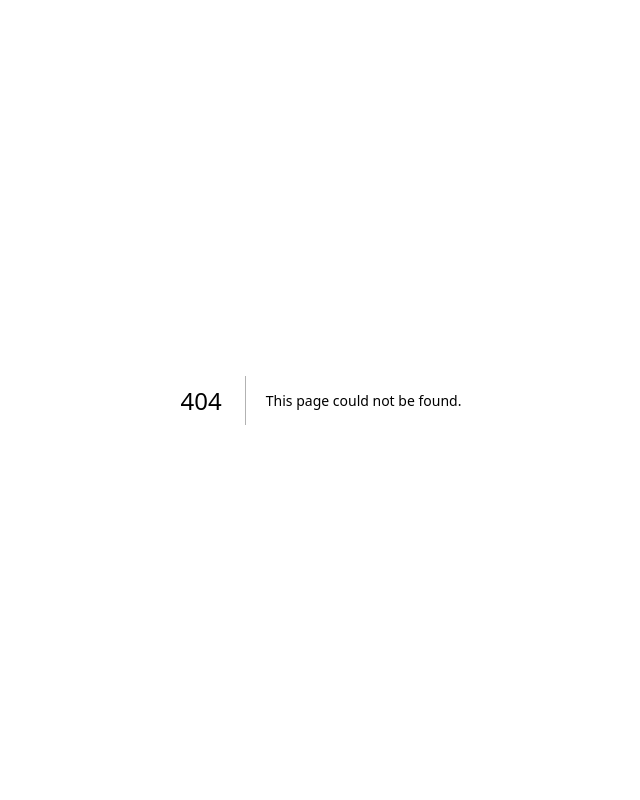
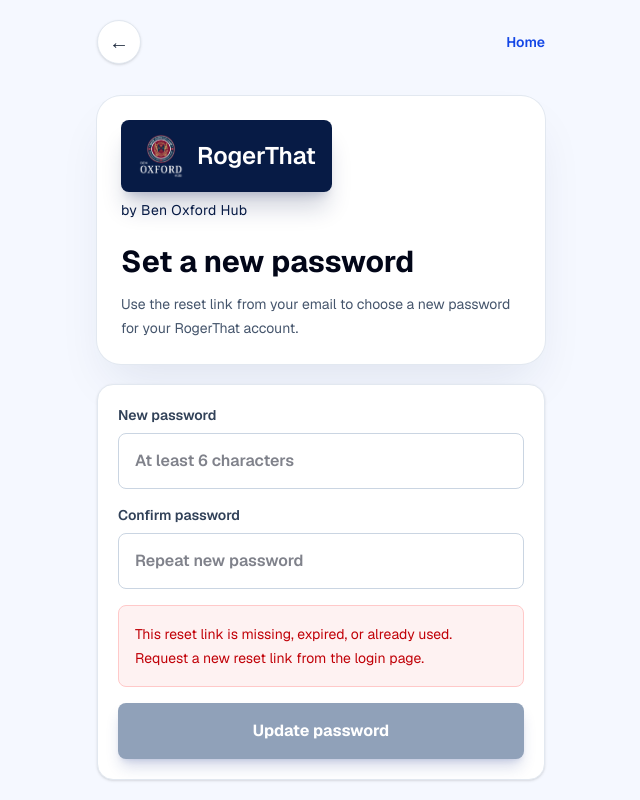
Before and after one commit to M3-AI-alt/rogerthat-app, a Next.js app: page /reset-password in a window 1280 px wide. Before the commit this address had no page. Shown: the whole page, without its empty margins (319-959 px from the left). Built offline with nearby package versions, Linux system fonts and the light colour scheme; no server answers.

Commit message:
Add password reset flow

```diff
--- a/src/app/login/page.tsx
+++ b/src/app/login/page.tsx
@@ -46,6 +46,40 @@
   const [statusMessage, setStatusMessage] = useState("");
   const [isLoading, setIsLoading] = useState(false);
   const [showCreateOptions, setShowCreateOptions] = useState(false);
+
+  async function handlePasswordResetRequest() {
+    setErrorMessage("");
+    setStatusMessage("");
+
+    const configError = getSupabaseConfigError();
+
+    if (configError) {
+      setErrorMessage(configError);
+      return;
+    }
+
+    if (!loginId.includes("@")) {
+      setErrorMessage("Enter your school email address first, then request a reset link.");
+      return;
+    }
+
+    setIsLoading(true);
+
+    const { error } = await supabase.auth.resetPasswordForEmail(loginId.trim(), {
+      redirectTo: `${window.location.origin}${ROUTES.resetPassword}`,
+    });
+
+    setIsLoading(false);
+
+    if (error) {
+      setErrorMessage(getFriendlyAuthError(error));
+      return;
+    }
+
+    setStatusMessage(
+      "If this email exists in RogerThat, a password reset link has been sent. Open the link, set a new password, then log in again."
+    );
+  }
 
   async function handleEmailLogin(event: FormEvent<HTMLFormElement>) {
     event.preventDefault();
@@ -198,11 +232,8 @@
 
         <button
           className="mt-4 text-center text-sm font-semibold text-blue-700 transition hover:text-blue-900 focus:outline-none focus:ring-4 focus:ring-blue-500/30"
-          onClick={() =>
-            setStatusMessage(
-              "Password reset will be added later. Ask school administration if you cannot log in."
-            )
-          }
+          disabled={isLoading}
+          onClick={() => void handlePasswordResetRequest()}
           type="button"
         >
           Forgot password?
--- /dev/null
+++ b/src/app/reset-password/page.tsx
@@ -0,0 +1,234 @@
+"use client";
+
+import { getDashboardRoute } from "@/lib/profile";
+import { ROUTES } from "@/lib/routes";
+import { getFriendlyAuthError } from "@/lib/supabase/auth-errors";
+import { supabase, supabaseConfig } from "@/lib/supabase/client";
+import Image from "next/image";
+import Link from "next/link";
+import { useRouter } from "next/navigation";
+import {
+  type FormEvent,
+  type ReactElement,
+  useEffect,
+  useState,
+} from "react";
+
+function getSupabaseConfigError(): string {
+  if (!supabaseConfig.hasUrl || !supabaseConfig.hasAnonKey) {
+    return "Password reset is temporarily unavailable. Please contact school administration.";
+  }
+
+  return "";
+}
+
+export default function ResetPasswordPage(): ReactElement {
+  const router = useRouter();
+  const [password, setPassword] = useState("");
+  const [confirmPassword, setConfirmPassword] = useState("");
+  const [errorMessage, setErrorMessage] = useState("");
+  const [successMessage, setSuccessMessage] = useState("");
+  const [isReady, setIsReady] = useState(false);
+  const [isSaving, setIsSaving] = useState(false);
+
+  useEffect(() => {
+    let isMounted = true;
+
+    async function detectResetSession() {
+      const configError = getSupabaseConfigError();
+
+      if (configError) {
+        setErrorMessage(configError);
+        setIsReady(false);
+        return;
+      }
+
+      const {
+        data: { session },
+      } = await supabase.auth.getSession();
+
+      if (isMounted) {
+        setIsReady(Boolean(session));
+
+        if (!session) {
+          setErrorMessage(
+            "This reset link is missing, expired, or already used. Request a new reset link from the login page."
+          );
+        }
+      }
+    }
+
+    const {
+      data: { subscription },
+    } = supabase.auth.onAuthStateChange((event, session) => {
+      if (!isMounted) {
+        return;
+      }
+
+      if (event === "PASSWORD_RECOVERY" || session) {
+        setIsReady(true);
+        setErrorMessage("");
+      }
+    });
+
+    void detectResetSession();
+
+    return () => {
+      isMounted = false;
+      subscription.unsubscribe();
+    };
+  }, []);
+
+  async function handleUpdatePassword(event: FormEvent<HTMLFormElement>) {
+    event.preventDefault();
+    setErrorMessage("");
+    setSuccessMessage("");
+
+    if (password !== confirmPassword) {
+      setErrorMessage("Both password fields must match.");
+      return;
+    }
+
+    if (password.length < 6) {
+      setErrorMessage("Use at least 6 characters.");
+      return;
+    }
+
+    setIsSaving(true);
+
+    const { error } = await supabase.auth.updateUser({ password });
+
+    setIsSaving(false);
+
+    if (error) {
+      setErrorMessage(getFriendlyAuthError(error));
+      return;
+    }
+
+    setPassword("");
+    setConfirmPassword("");
+    setSuccessMessage("Password updated. Redirecting to your dashboard...");
+
+    const {
+      data: { user },
+    } = await supabase.auth.getUser();
+
+    if (!user) {
+      router.push(ROUTES.login);
+      return;
+    }
+
+    const { data: profile } = await supabase
+      .from("profiles")
+      .select(
+        "id, full_name, email, phone, role, has_admin_access, approval_status, created_at, updated_at"
+      )
+      .eq("id", user.id)
+      .maybeSingle();
+
+    window.setTimeout(() => {
+      const dashboardRoute = profile ? getDashboardRoute(profile) : null;
+      router.push(dashboardRoute ?? ROUTES.login);
+    }, 900);
+  }
+
+  return (
+    <main className="min-h-[100dvh] overflow-x-hidden bg-[#f5f8ff] px-4 py-4 text-slate-950 sm:px-5 sm:py-5">
+      <section className="mx-auto flex min-h-[calc(100dvh-2rem)] w-full max-w-md flex-col sm:min-h-[calc(100vh-2.5rem)]">
+        <div className="flex items-center justify-between">
+          <Link
+            aria-label="Go back to login"
+            className="inline-flex h-11 w-11 items-center justify-center rounded-full border border-slate-200 bg-white text-xl font-semibold text-slate-800 shadow-sm transition duration-200 hover:-translate-x-0.5 hover:bg-blue-50 hover:text-blue-800 focus:outline-none focus:ring-4 focus:ring-blue-500/30 active:scale-95"
+            href={ROUTES.login}
+          >
+            ←
+          </Link>
+          <Link
+            className="text-sm font-semibold text-blue-700 transition hover:text-blue-900 focus:outline-none focus:ring-4 focus:ring-blue-500/30"
+            href="/"
+          >
+            Home
+          </Link>
+        </div>
+
+        <div className="mt-8 rounded-3xl bg-white p-6 shadow-2xl shadow-blue-950/10 ring-1 ring-slate-200">
+          <div className="inline-flex min-h-14 items-center gap-3 rounded-lg bg-[#071b45] px-4 py-3 text-white shadow-xl shadow-blue-950/20">
+            <Image
+              alt="Ben Oxford Hub logo"
+              className="h-12 w-12 object-contain"
+              height={48}
+              priority
+              src="/ben-oxford-logo.png"
+              width={48}
+            />
+            <span className="text-2xl font-semibold leading-none tracking-normal">
+              RogerThat
+            </span>
+          </div>
+          <p className="mt-2 text-sm font-normal tracking-wide text-[#071b45]">
+            by Ben Oxford Hub
+          </p>
+          <h1 className="mt-6 text-3xl font-bold tracking-normal text-slate-950">
+            Set a new password
+          </h1>
+          <p className="mt-3 text-sm leading-6 text-slate-600">
+            Use the reset link from your email to choose a new password for your
+            RogerThat account.
+          </p>
+        </div>
+
+        <form
+          className="mt-5 grid gap-4 rounded-2xl border border-slate-200 bg-white p-5 shadow-sm"
+          onSubmit={handleUpdatePassword}
+        >
+          <label className="grid gap-2 text-sm font-semibold text-slate-700">
+            New password
+            <input
+              autoComplete="new-password"
+              className="min-h-14 rounded-lg border border-slate-300 px-4 text-base text-slate-950 transition focus:border-blue-600 focus:outline-none focus:ring-4 focus:ring-blue-500/20"
+              minLength={6}
+              onChange={(event) => setPassword(event.target.value)}
+              placeholder="At least 6 characters"
+              required
+              type="password"
+              value={password}
+            />
+          </label>
+          <label className="grid gap-2 text-sm font-semibold text-slate-700">
+            Confirm password
+            <input
+              autoComplete="new-password"
+              className="min-h-14 rounded-lg border border-slate-300 px-4 text-base text-slate-950 transition focus:border-blue-600 focus:outline-none focus:ring-4 focus:ring-blue-500/20"
+              minLength={6}
+              onChange={(event) => setConfirmPassword(event.target.value)}
+              placeholder="Repeat new password"
+              required
+              type="password"
+              value={confirmPassword}
+            />
+          </label>
+
+          {errorMessage ? (
+            <p className="rounded-lg border border-red-200 bg-red-50 p-4 text-sm leading-6 text-red-700">
+              {errorMessage}
+            </p>
+          ) : null}
+
+          {successMessage ? (
+            <p className="rounded-lg border border-emerald-200 bg-emerald-50 p-4 text-sm leading-6 text-emerald-800">
+              {successMessage}
+            </p>
+          ) : null}
+
+          <button
+            className="min-h-14 rounded-lg bg-blue-700 px-5 text-base font-bold text-white shadow-lg shadow-blue-900/20 transition duration-200 hover:-translate-y-0.5 hover:scale-[1.01] hover:bg-blue-800 focus:outline-none focus:ring-4 focus:ring-blue-500/30 active:scale-[0.98] disabled:cursor-not-allowed disabled:bg-slate-400"
+            disabled={!isReady || isSaving}
+            type="submit"
+          >
+            {isSaving ? "Saving..." : "Update password"}
+          </button>
+        </form>
+      </section>
+    </main>
+  );
+}
--- a/src/lib/routes.ts
+++ b/src/lib/routes.ts
@@ -16,6 +16,7 @@
   chats: "/chats",
   contacts: "/contacts",
   privateChatsNew: "/private-chats/new",
+  resetPassword: "/reset-password",
   settings: "/settings",
   login: "/login",
   signup: "/signup",
```
